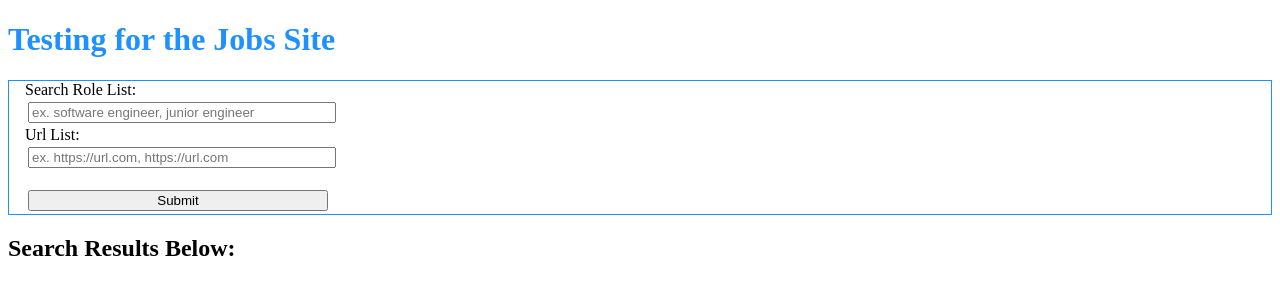
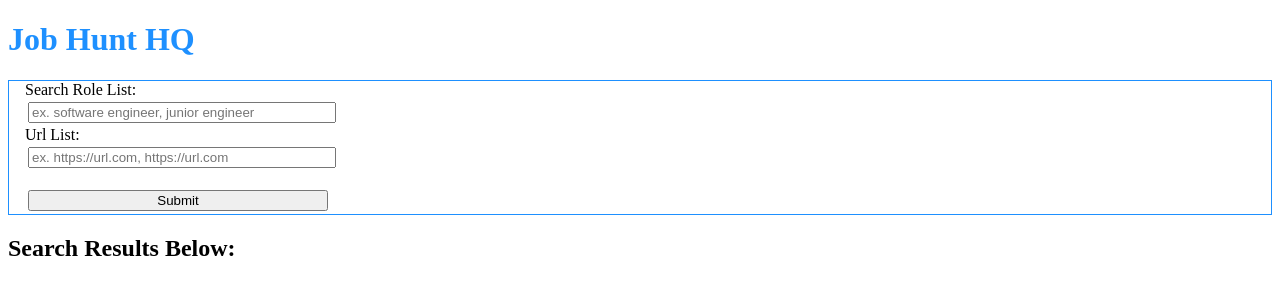
Before and after one commit to jayflan/jobHuntHQ, a website: page public/index.html in a window 1280 px wide. Drawn offline with Linux system fonts and the light colour scheme.

```diff
--- a/public/index.html
+++ b/public/index.html
@@ -4,7 +4,7 @@
     <link rel="stylesheet" href="style.css"/>
   </head>
   <body>
-    <h1>Testing for the Jobs Site</h1>
+    <h1>Job Hunt HQ</h1>
 
     <div class="container">
       <form id="form">
```
